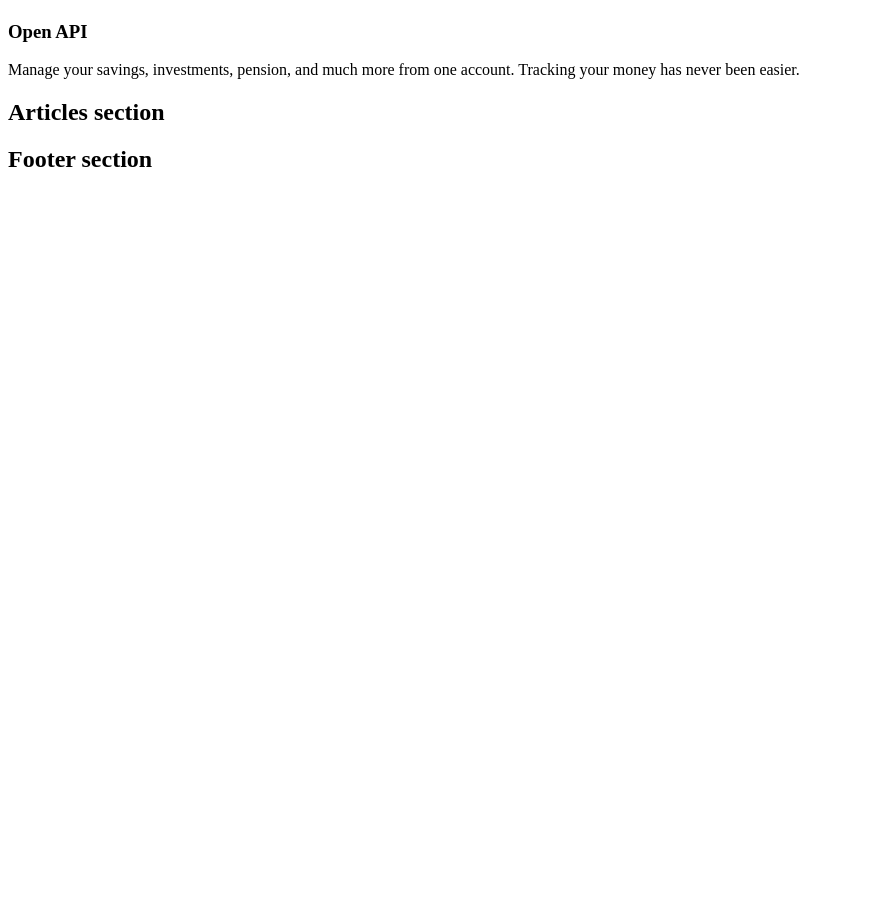
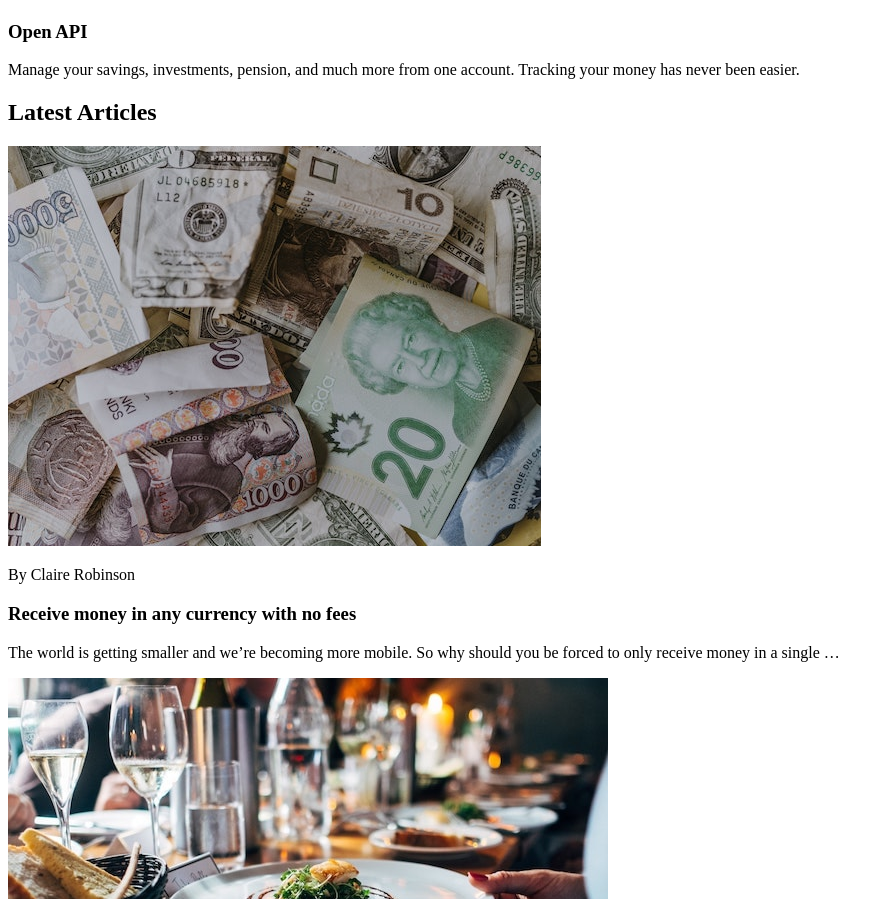
Before and after one commit to imoleBytes/EasyBank-React, a React (Vite) app: page / in a window 1280 px wide. Shown: the part 1917-2816 px from the top of the page, without its empty margins (0-893 px from the left). Before the commit the page ends 2110 px from the top, so only its background shows below. Built offline with nearby package versions, Linux system fonts and the light colour scheme.

Commit message:
articles section html done

```diff
--- a/src/Components/Articles.jsx
+++ b/src/Components/Articles.jsx
@@ -1,7 +1,61 @@
+import Currency from "../assets/image-currency.jpg";
+import Restaurant from "../assets/image-restaurant.jpg"
+import Plane from "../assets/image-plane.jpg"
+import Confetti from "../assets/image-confetti.jpg"
+
+
+
+const Article = ({data}) => {
+    return (
+        <article>
+            <img src={data.image} alt="" />
+            <div className="article__body">
+                <p>By {data.author}</p>
+                <h3>{data.title}</h3>
+                <p>{data.paragraph}</p>
+            </div>
+        </article>
+    )
+}
+
+const articlesData = {
+    one: {
+        image: `${Currency}`,
+        author: "Claire Robinson",
+        title: "Receive money in any currency with no fees",
+        paragraph: "The world is getting smaller and we’re becoming more mobile. So why should you be forced to only receive money in a single …"
+    },
+    two: {
+        image: `${Restaurant}`,
+        author: "Wilson Hutton",
+        title: "Treat yourself without worrying about money",
+        paragraph: "Our simple budgeting feature allows you to separate out your spending and set realistic limits each month. That means you …"
+    },
+    three: {
+        image: `${Plane}`,
+        author: "Wilson Hutton",
+        title: "Take your Easybank card wherever you go",
+        paragraph: "We want you to enjoy your travels. This is why we don’t charge any fees on purchases while you’re abroad. We’ll even show you …"
+    },
+    four: {
+        image: `${Confetti}`,
+        title: "Our invite-only Beta accounts are now live!",
+        author: "Claire Robinson",
+        paragraph: "After a lot of hard work by the whole team, we’re excited to launch our closed beta. It’s easy to request an invite through the site ..."
+    }
+}
+
 const Articles = () => {
     return (
     <section>
-        <h1>Articles section</h1>
+        <h2>Latest Articles</h2>
+        <div className="cards">
+            <Article data ={articlesData.one}  />
+            <Article data ={articlesData.two}  />
+            <Article data ={articlesData.three}  />
+            <Article data ={articlesData.four}  />
+        </div>
+
     </section>
 
     )
```
